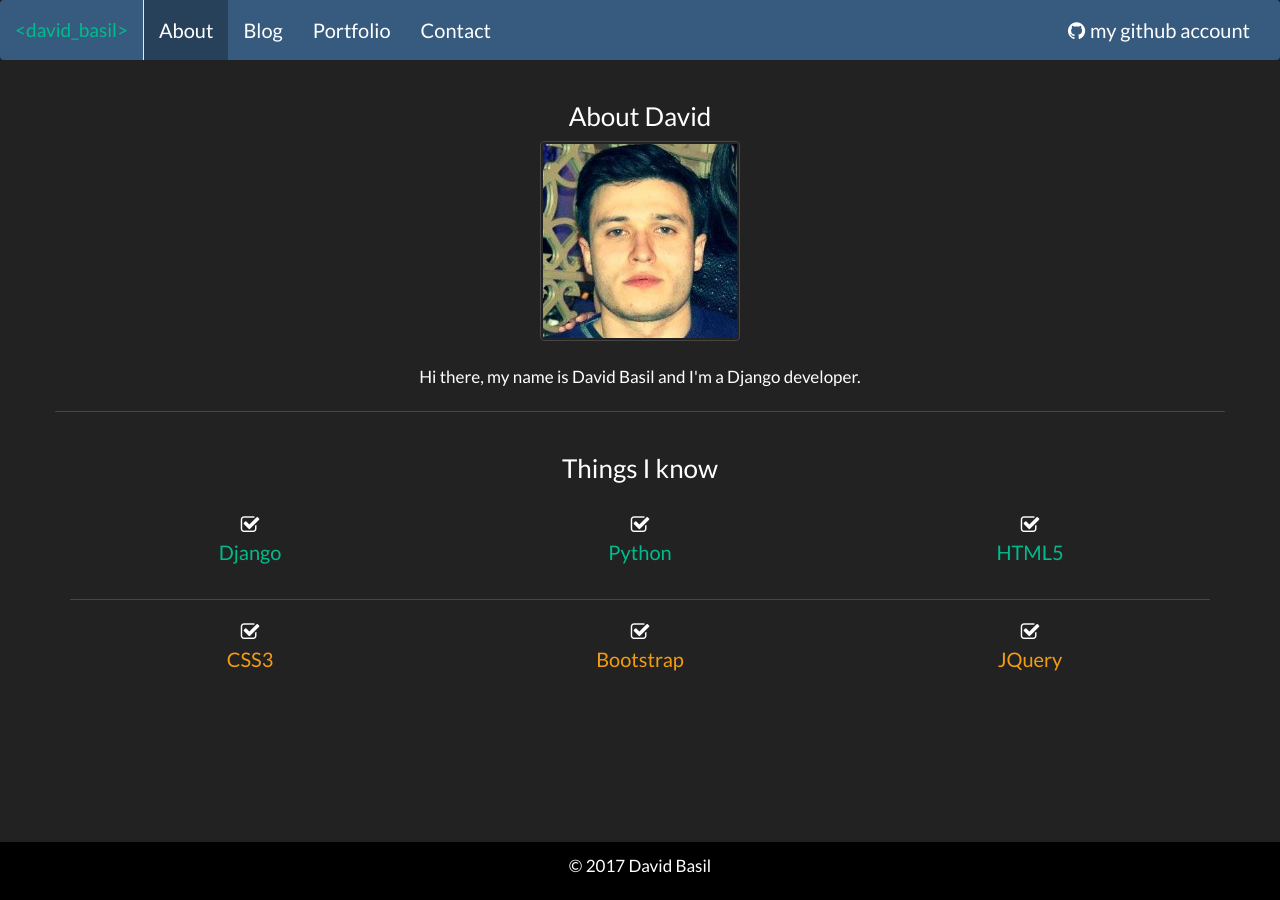
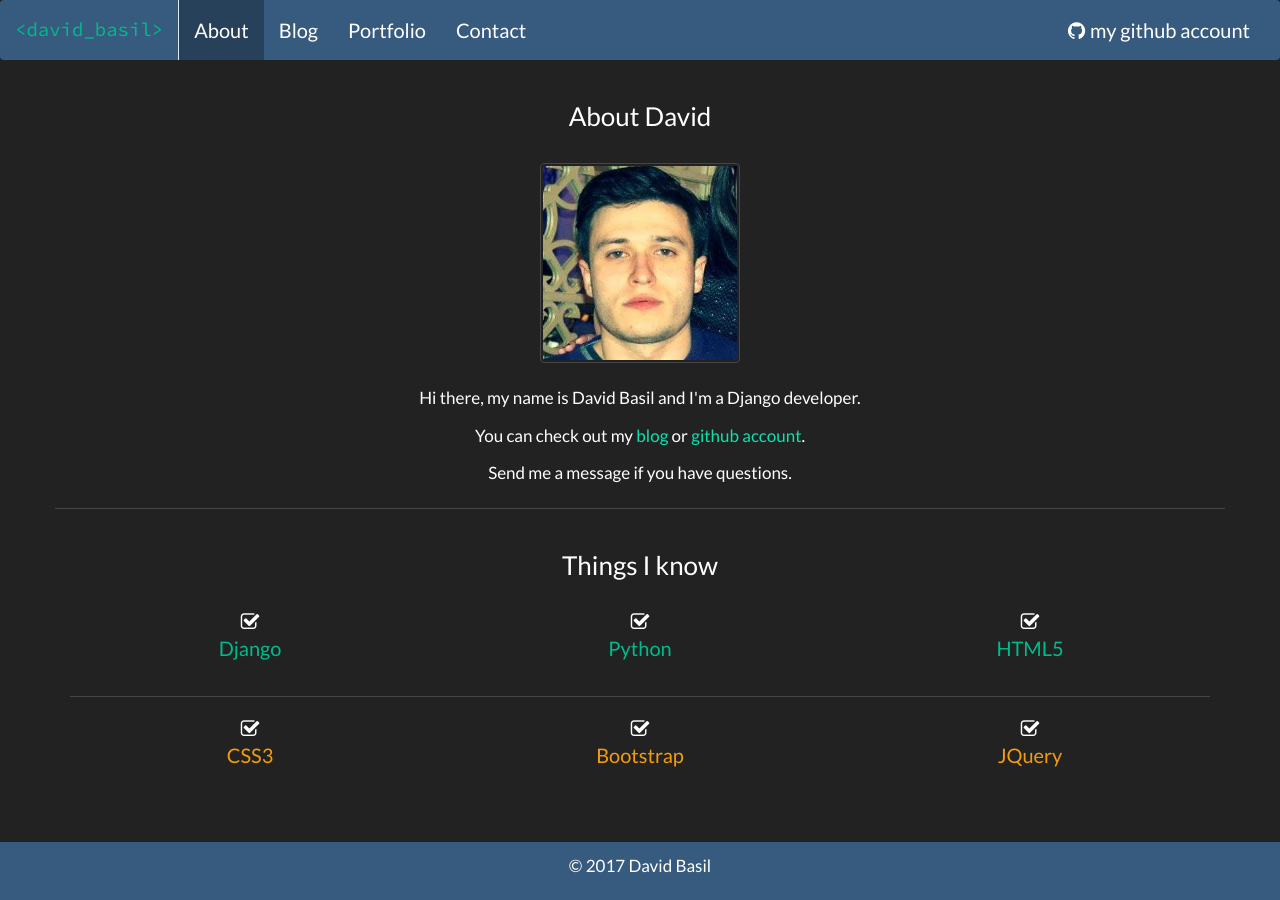
Before and after one commit to DavidBasil/basildavid, a Jekyll site: the page built from index.html, in a window 1280 px wide. Built offline with Jekyll 4.4.1, drawn with Linux system fonts in a browser that asks for light colours; nearby versions of some CDN libraries.

Commit message:
modify navigation

```diff
--- a/assets/css/style.css
+++ b/assets/css/style.css
@@ -1,9 +1,12 @@
+@import url('https://fonts.googleapis.com/css?family=Source+Code+Pro');
+
 .navbar-default {
   font-size: 20px;
 }
 
 a.navbar-brand {
   border-right: 1px solid #D9EDF7;
+  font-family: 'Source Code Pro', monospace;
 }
 
 i.fa.fa-github span {
@@ -24,8 +27,9 @@
 }
 
 footer.navbar-fixed-bottom.text-center {
-  background-color: #000;
+  background-color: #375A7F;
   color: #fff;
+  margin-top: 20px;
 }
 
 footer.navbar-fixed-bottom.text-center p {
@@ -51,3 +55,7 @@
 div.article p {
   margin-top: 5px;
 }
+
+div.container-fluid.bg-3.text-center {
+  margin-bottom: 25px;
+}
--- a/blog.html
+++ b/blog.html
@@ -3,7 +3,7 @@
 ---
 
 <h3 class="text-center">Blog</h3>
-
+<br>
 <ul class="list-group">
   {% for post in site.posts %}
   <li class="list-group-item">
--- a/index.html
+++ b/index.html
@@ -4,8 +4,11 @@
 <div class="col-md-10-offset-2 text-center">
 
   <h3 class="text-center">About David</h3>
+  <br>
   <img src="{{ site.baseurl }}/img/me.jpg" class="img-responsive img-thumbnail"><br><br>
   <p>Hi there, my name is David Basil and I'm a Django developer.</p>
+  <p>You can check out my <a href="{{ site.baseurl }}/blog.html">blog</a> or <a href="https://github.com/DavidBasil">github account</a>.</p>
+  <p>Send me a message if you have questions.</p>
 
   <hr>
 
--- a/portfolio.html
+++ b/portfolio.html
@@ -3,3 +3,5 @@
 ---
 
 <h3 class="text-center">Portfolio</h3>
+<br>
+<h4 class="text-success text-center">Comming Soon...</h4>
```
